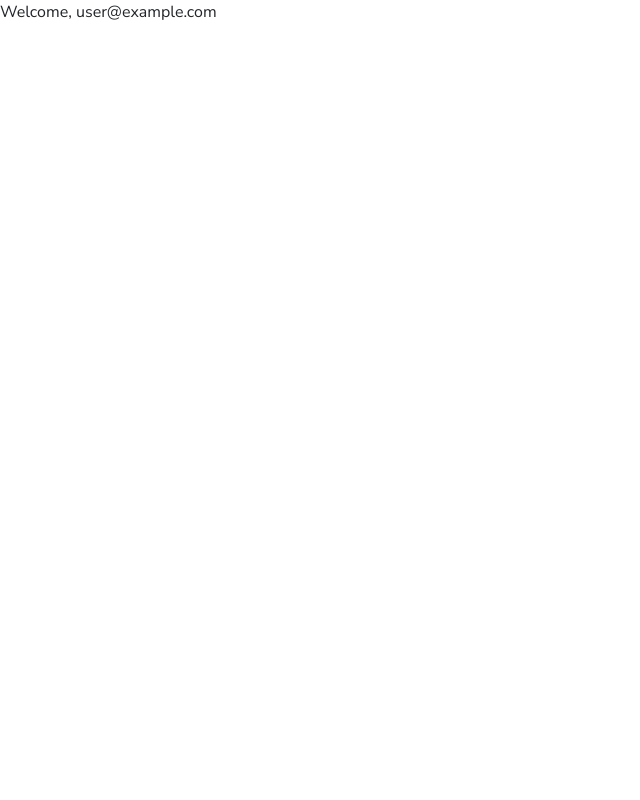
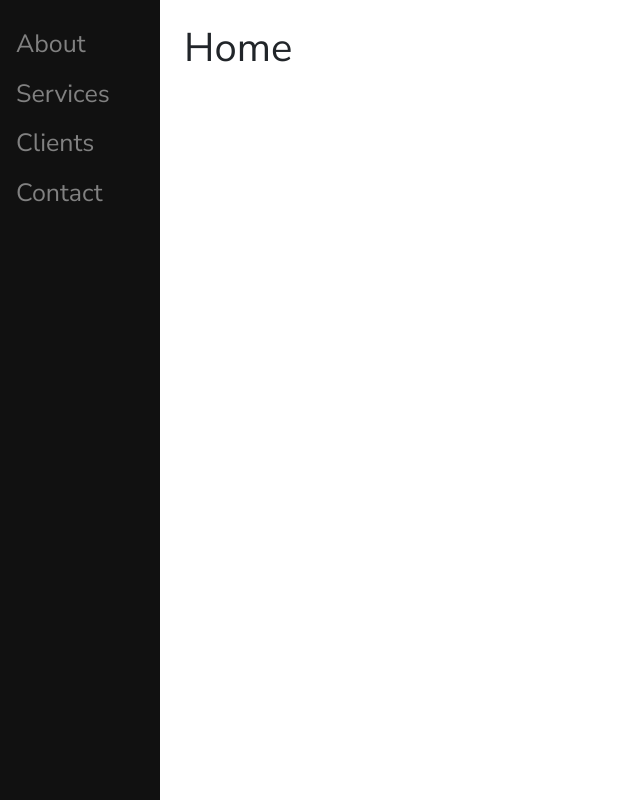
Before and after one commit to LorenzoAblis/Studious, a React (Vite) app in the folder client/: page / in a window 1280 px wide. Shown: the whole page, without its empty margins (0-640 px from the left). Built offline with nearby package versions, Linux system fonts and the light colour scheme; no server answers; sample sign-in values are in the browser's storage.

Commit message:
added sidebar

```diff
--- a/client/package.json
+++ b/client/package.json
@@ -15,6 +15,7 @@
     "firebase": "^10.7.1",
     "react": "^18.2.0",
     "react-bootstrap": "^2.9.1",
+    "react-bootstrap-sidebar-menu": "^2.0.3",
     "react-components": "^0.5.1",
     "react-dom": "^18.2.0",
     "react-hot-toast": "^2.4.1",
--- /dev/null
+++ b/client/src/css/Home.css
@@ -0,0 +1,23 @@
+.sidenav {
+  height: 100%;
+  width: 160px;
+  position: fixed;
+  z-index: 1;
+  top: 0;
+  left: 0;
+  background-color: #111;
+  overflow-x: hidden;
+  padding-top: 20px;
+}
+
+.sidenav a {
+  padding: 6px 8px 6px 16px;
+  text-decoration: none;
+  font-size: 25px;
+  color: #818181;
+  display: block;
+}
+
+main {
+  margin-left: 160px;
+}
--- a/client/src/pages/Home.jsx
+++ b/client/src/pages/Home.jsx
@@ -1,12 +1,25 @@
 import { useContext } from "react";
 import { AuthContext } from "../context/AuthContext.jsx";
+
+import "../css/Home.css";
 
 const Home = () => {
   const { currentUser } = useContext(AuthContext);
 
   return (
     <>
-      <p>Welcome, {currentUser.email}</p>
+      <div class="sidenav">
+        <a href="#">About</a>
+        <a href="#">Services</a>
+        <a href="#">Clients</a>
+        <a href="#">Contact</a>
+      </div>
+
+      <main>
+        <nav>
+          <h1 className="m-4">Home</h1>
+        </nav>
+      </main>
     </>
   );
 };
--- a/client/src/pages/Login.jsx
+++ b/client/src/pages/Login.jsx
@@ -46,7 +46,6 @@
       .then((userCredential) => {
         navigate("/");
         console.log(userCredential.user);
-        setCurrentUser(userCredential.user);
       })
       .catch((error) => {
         if (error.code != "") {
```
Also changed, not shown: 1 other file (tests, documents, lock files or other folders).
